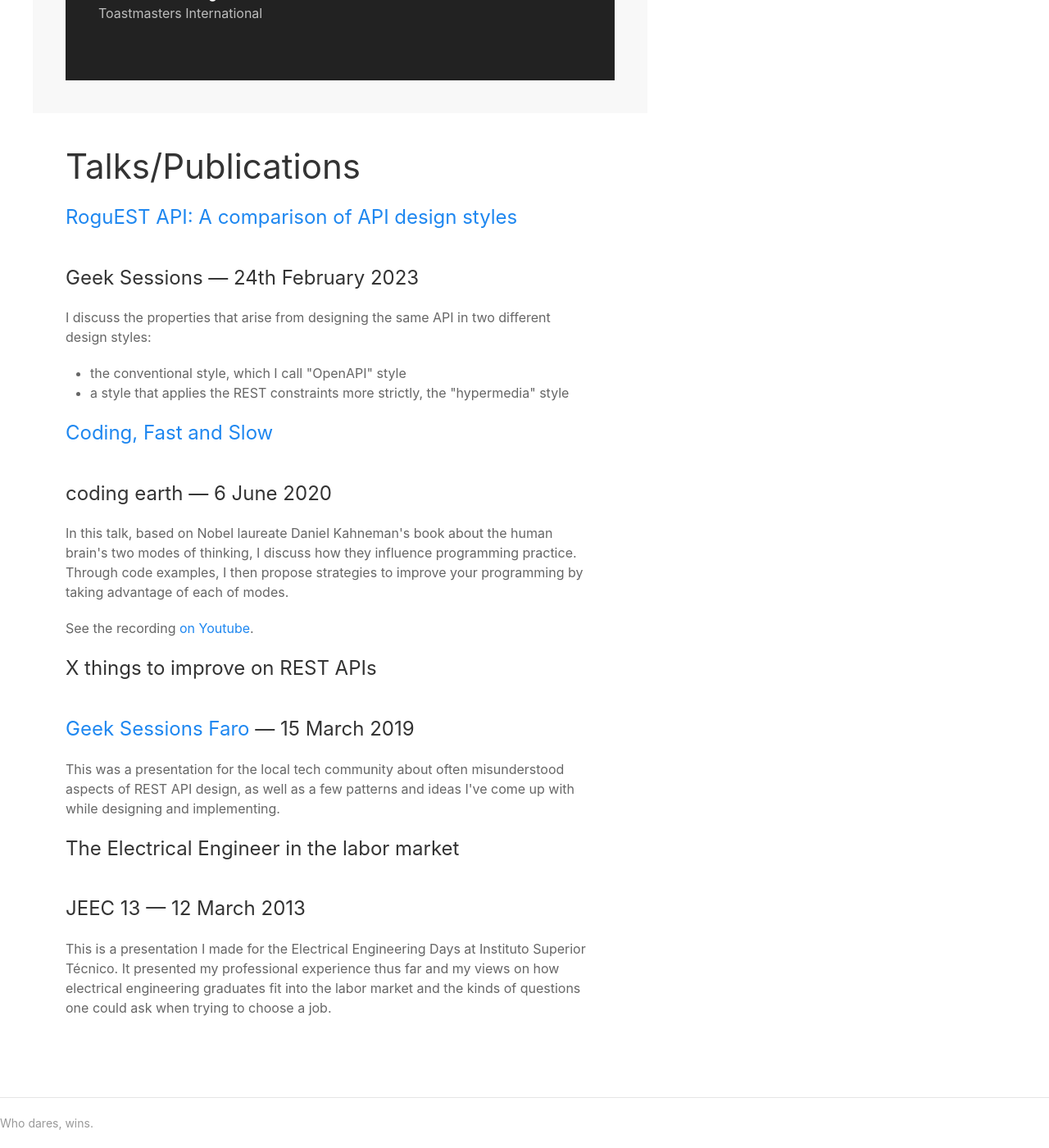
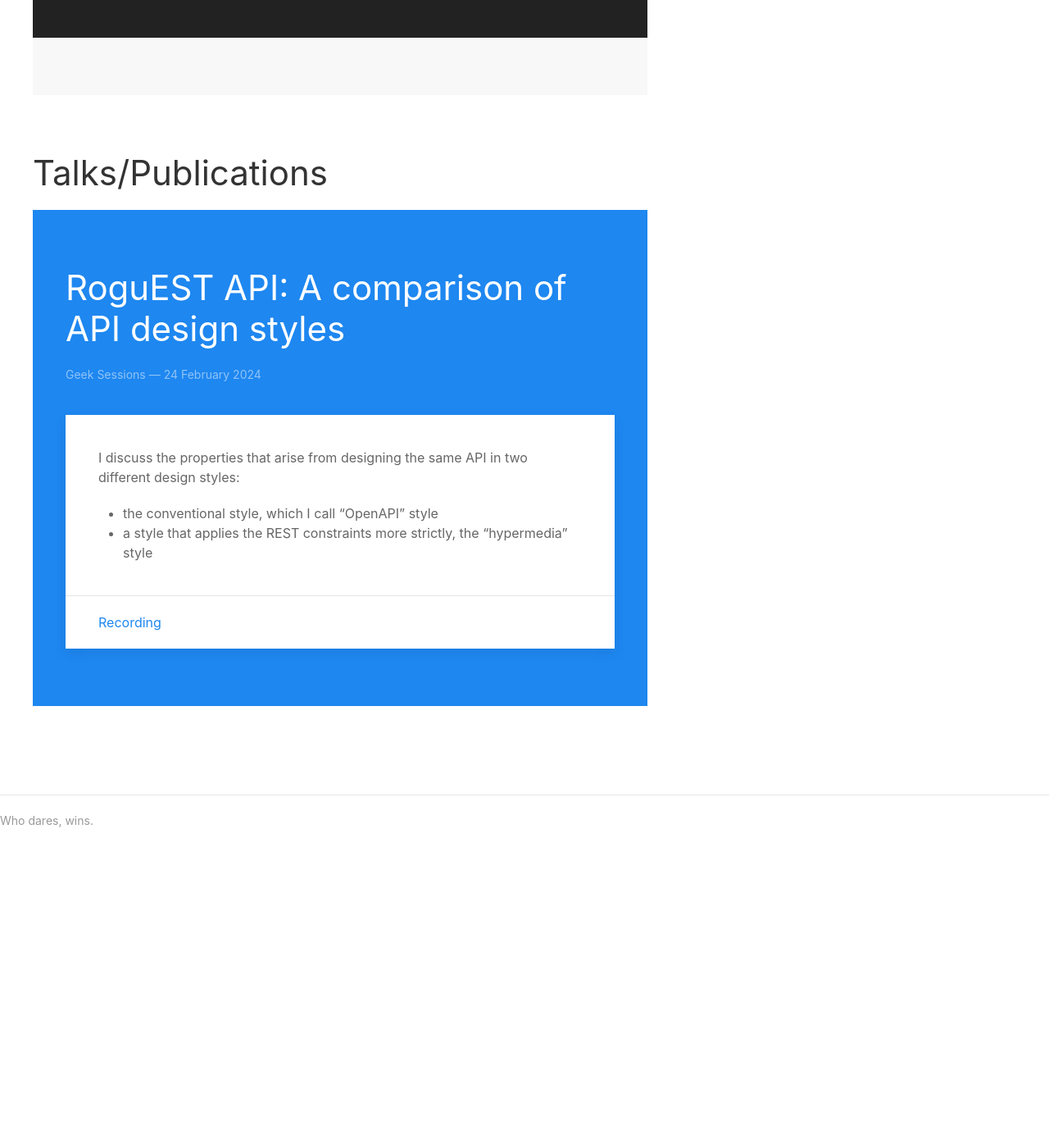
Before and after one commit to kewne/kewne.github.com, a Jekyll site: the page built from resume.html, in a window 1280 px wide and 1400 px high, scrolled down 15568 px. Shown: the whole window at 82% size. Built offline with Jekyll 4.4.1, drawn with Linux system fonts in a browser that asks for light colours; nearby versions of some CDN libraries; a script that is not in the unit is left out; after the commit the page ends 16599 px from its top, so only the background shows below that.

Commit message:
feat: wip

```diff
--- a/_config.yml
+++ b/_config.yml
@@ -5,6 +5,8 @@ collections:
     output: false
   patterns:
     output: true
+  talks:
+    output: false
 
 defaults:
   - scope:
--- a/_includes/academic_exp/language.html
+++ b/_includes/academic_exp/language.html
@@ -1,4 +1,4 @@
-<dl class="uk-description-list-divider">
+<dl class="uk-description-list uk-description-list-divider">
     <dt>Japanese</dt>
     <dd>JLPT N5</dd>
     <dt>English</dt>
--- a/_includes/talks_pubs.html
+++ b/_includes/talks_pubs.html
@@ -1,8 +1,10 @@
-<div id="talk_roguest" class="uk-card uk-card-box uk-card-space text-block talk-block">
-    <h1 class="uk-card-title"><a href="https://youtu.be/CKw0rK-dJGE">RoguEST API: A comparison of API design styles</a>
-    </h1>
-    <h2 class="uk-card-title">Geek Sessions &mdash; 24th February 2023</h2>
-    <div class="text-block">
+<div id="talk_roguest" class="uk-tile uk-tile-primary uk-preserve-color">
+    <div class="uk-panel uk-light uk-margin-medium">
+        <h1>RoguEST API: A comparison of API design styles</h1>
+        <p class="uk-text-meta">Geek Sessions &mdash; 24th February 2023</p>
+    </div>
+    <div class="uk-card uk-card-default">
+        <div class="uk-card-body">
             <p>I discuss the properties that arise from designing the same API in two different design styles:
             <ul>
                 <li>the conventional style, which I call "OpenAPI" style</li>
@@ -10,42 +12,61 @@
             </ul>
             </p>
         </div>
+        <div class="uk-card-footer">
+            <p><a href="https://youtu.be/CKw0rK-dJGE">Recording</a></p>
         </div>
-
-<div id="talk_coding-earth_2020" class="uk-card uk-card-box uk-card-space text-block talk-block">
-    <h1 class="uk-card-title"><a href="https://coding.earth/meetup/ckal9jk2o1b9x01608ig10n4q">Coding, Fast and Slow</a>
-    </h1>
-    <h2 class="uk-card-title">coding earth &mdash; 6 June 2020</h2>
-    <div class="text-block">
-        <p>
-            In this talk, based on Nobel laureate Daniel Kahneman's book about the human brain's two modes of thinking,
-            I discuss how they influence programming practice.
-            Through code examples, I then propose strategies to improve your programming by taking advantage of each of
-            modes.
-        </p>
-        <p>See the recording <a href="https://youtu.be/ab62k9DrIxQ">on Youtube</a>.</p>
     </div>
 </div>
 
-<div class="uk-card uk-card-box uk-card-space text-block talk-block">
-    <h1 class="uk-card-title">X things to improve on REST APIs</h1>
-    <h2 class="uk-card-title"><a href="https://geeksessions.io/">Geek Sessions Faro</a> &mdash; 15 March 2019</h2>
-    <div class="text-block">
+<div id="talk_coding-earth_2020" class="uk-tile uk-tile-secondary uk-preserve-color">
+    <div class="uk-panel uk-light uk-margin-medium">
+        <h1>Coding, Fast and Slow</h1>
+        <p class="uk-text-meta">coding earth &mdash; 6 June 2020</p>
+    </div>
+    <div class="uk-card uk-card-secondary">
+        <div class="uk-card-body">
             <p>
-            This was a presentation for the local tech community about often misunderstood aspects of REST API design,
+                In this talk, based on Nobel laureate Daniel Kahneman's book about the human brain's two modes of
+                thinking,
+                I discuss how they influence programming practice.
+                Through code examples, I then propose strategies to improve your programming by taking advantage of each
+                of
+                modes.
+            </p>
+        </div>
+        <div class="uk-card-footer">
+            <p><a href="https://youtu.be/ab62k9DrIxQ">Recording (Youtube)</a></p>
+            <p><a href="https://coding.earth/meetup/ckal9jk2o1b9x01608ig10n4q">Meetup link</a></p>
+        </div>
+    </div>
+</div>
+
+<div class="uk-tile uk-tile-primary">
+    <h1>X things to improve on REST APIs</h1>
+    <p>Geek Sessions Faro &mdash; 15 March
+        2019</p>
+    <div class="uk-card uk-card-default">
+        <div class="uk-card-body">
+            <p>
+                This was a presentation for the local tech community about often misunderstood aspects of REST API
+                design,
                 as well as a few patterns and ideas I've come up with while designing and implementing.
             </p>
         </div>
     </div>
+</div>
 
-<div class="uk-card uk-card-box uk-card-space text-block talk-block">
-    <h1 class="uk-card-title">The Electrical Engineer in the labor market</h1>
-    <h2 class="uk-card-title">JEEC 13 &mdash; 12 March 2013</h2>
-    <div class="text-block">
+<div class="uk-tile uk-tile-secondary">
+    <h1>The Electrical Engineer in the labor market</h1>
+    <p>JEEC 13 &mdash; 12 March 2013</p>
+    <div class="uk-card uk-card-default">
+        <div class="uk-card-body">
             <p>
                 This is a presentation I made for the Electrical Engineering Days at Instituto Superior Técnico.
-            It presented my professional experience thus far and my views on how electrical engineering graduates fit
+                It presented my professional experience thus far and my views on how electrical engineering graduates
+                fit
                 into the labor market and the kinds of questions one could ask when trying to choose a job.
             </p>
         </div>
     </div>
+</div>
--- a/resume.html
+++ b/resume.html
@@ -65,7 +65,7 @@ layout: default
             {% endfor %}
         </div>
     </div>
-    <div class="uk-section uk-section-muted uk-padding">
+    <div class="uk-section uk-section-muted">
         <h1 id="academic_exp">Academic Experience</h1>
         <div class="uk-tile uk-tile-primary">
             <h2>Languages</h2>
@@ -97,10 +97,28 @@ layout: default
             </dl>
         </div>
     </div>
-    <div class="uk-section uk-section-default uk-padding">
+    <div class="uk-section uk-section-default">
         <h1 id="talks_pubs">Talks/Publications</h1>
         <div>
-            {% include talks_pubs.html %}
+            {% assign talks = site.talks | reverse %}
+            {% for talk in talks %}
+            {% assign rem = forloop.index | modulo: 2 %}
+            <div id="talk_roguest"
+                class="uk-tile {% if rem == 1 %} uk-tile-primary {% else %} uk-tile-secondary {% endif %} uk-preserve-color">
+                <div class="uk-panel uk-light uk-margin-medium">
+                    <h1>{{ talk.title }}</h1>
+                    <p class="uk-text-meta">Geek Sessions &mdash; {{ talk.date | date: "%d %B %Y" }}</p>
+                </div>
+                <div class="uk-card uk-card-default">
+                    <div class="uk-card-body">
+                        {{ talk.content }}
+                    </div>
+                    <div class="uk-card-footer">
+                        <p><a href="https://youtu.be/CKw0rK-dJGE">Recording</a></p>
+                    </div>
+                </div>
+            </div>
+            {% endfor %}
         </div>
     </div>
 </div>
```
Also changed, not shown: _talks/04_roguest.md (added, +9 -0 lines). Lines whose indentation alone changed are shown as unchanged.
